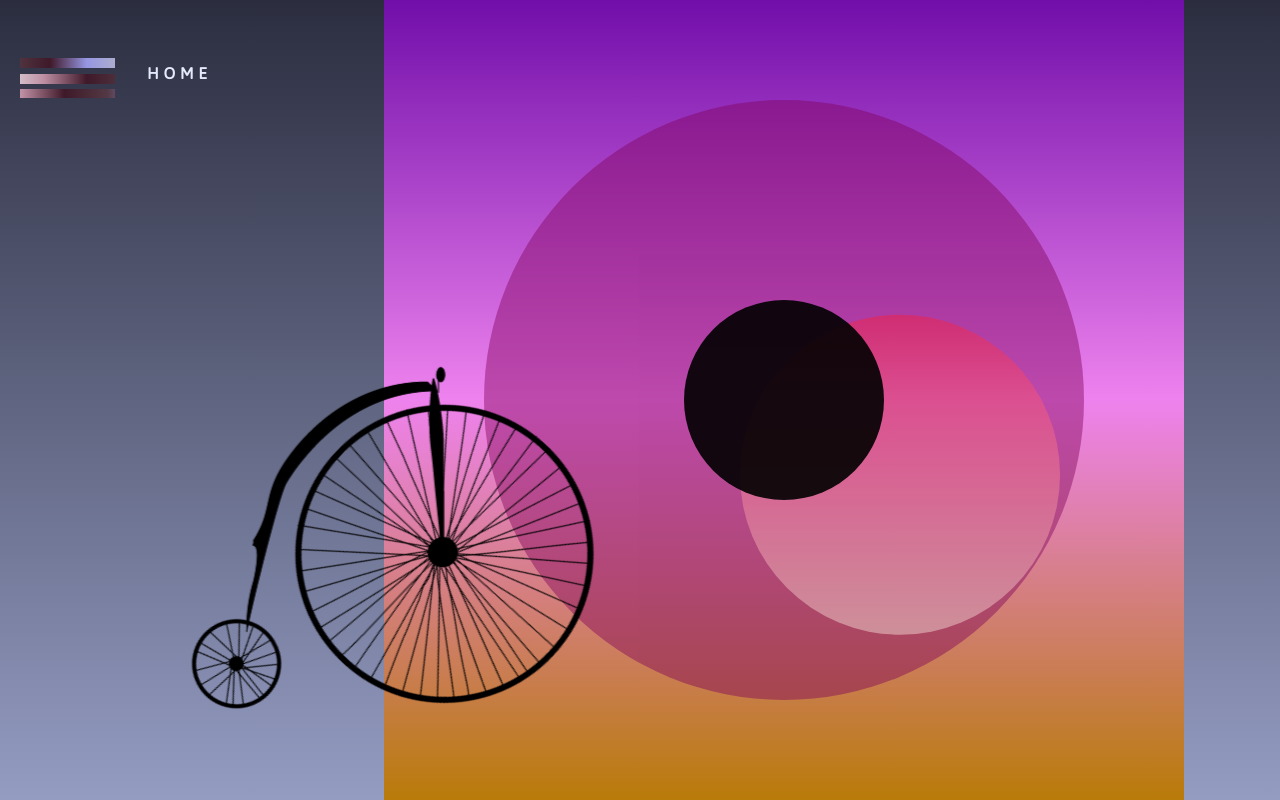
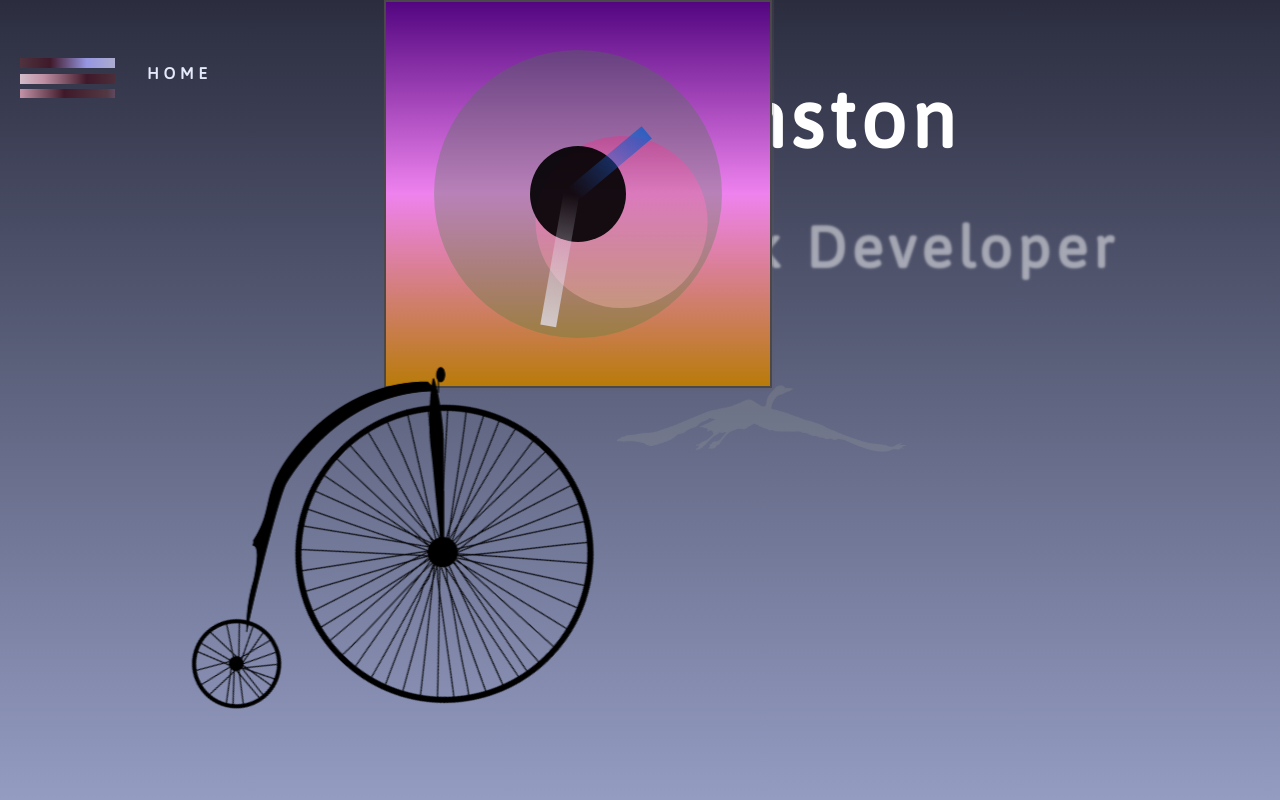
Before and after one commit to kfiddle/algorithm_poems_2023, a React (Create React App) app: page / in a window 1280 px wide. Built offline with nearby package versions, Linux system fonts and the light colour scheme; a web font is replaced by a local one.

Commit message:
clock hands

```diff
--- a/src/components/Bird/Bird.module.css
+++ b/src/components/Bird/Bird.module.css
@@ -4,4 +4,5 @@
   left: 12%;
   width: 24.5%;
   transition: 6s;
+  z-index: 5;
 }
--- a/src/components/clock/Clock.jsx
+++ b/src/components/clock/Clock.jsx
@@ -2,44 +2,45 @@ import React, { useState, useEffect } from "react";
 import styles from "./Clock.module.css";
 
 const Clock = () => {
-    const [angle, setAngle] = useState(0);
-    const [radius, setRadius] = useState(138); // Radius of the circular path
     const [positionX, setPositionX] = useState(0);
     const [positionY, setPositionY] = useState(-44);
-    const duration = 60000; // Duration in milliseconds (30 seconds)
+    const duration = 60000;
 
     useEffect(() => {
-        const startTime = Date.now();
-
-        const updatePosition = () => {
-            const elapsedTime = Date.now() - startTime;
-            const progress = elapsedTime / duration;
-            const currentAngle = progress * 360; // Angle in degrees
+        const moveClockwise = (startTime) => {
+            const currentAngle = ((Date.now() - startTime) / duration) * 360; // Angle in degrees
 
             // Calculate new position based on angle and radius
-            const newX = radius * Math.cos(currentAngle * Math.PI / 180);
-            const newY = radius * Math.sin(currentAngle * Math.PI / 180);
+            const newX = Math.cos((currentAngle * Math.PI) / 180) * 30;
+            const newY = Math.sin((currentAngle * Math.PI) / 180) * 30;
 
-            setAngle(currentAngle);
+            // setAngle(currentAngle);
             setPositionX(newX);
             setPositionY(newY);
 
-            if (elapsedTime < duration) {
-                requestAnimationFrame(updatePosition);
+            if (Date.now() - startTime < duration) {
+                requestAnimationFrame(() => moveClockwise(startTime)); // Pass startTime parameter
+            } else {
+                // setAngle(0);
+                setPositionX(0);
+                setPositionY(-44);
+                moveClockwise(Date.now());
             }
         };
 
-        updatePosition();
-
-    }, [radius, duration]);
+        moveClockwise(Date.now());
+    }, [duration]);
 
     return (
         <div className={styles.outerContainer}>
             <div className={styles.outerCircle}>
-                <div className={styles.movingCircle} style={{ transform: `translate(${positionX}px, ${positionY}px)` }} />
+                <div className={styles.movingCircle} style={{ transform: `translate(${positionX}%, ${positionY}%)` }} />
             </div>
 
-            <div className={styles.blackCenter}></div>
+            <div className={styles.blackCenter}>
+                <div className={styles.hourHand} style={{ transform: `translate(45%, 0%) rotate(${320}deg)` }}></div>
+                <div className={styles.minuteHand} style={{ transform: `translate(45%, 0%) rotate(${100}deg)` }}></div>
+            </div>
         </div>
     );
 };
--- a/src/components/clock/Clock.module.css
+++ b/src/components/clock/Clock.module.css
@@ -4,77 +4,111 @@
     justify-content: center;
     align-items: center;
     left: 30%;
-    height: 50rem;
-    width: 50rem;
-    background: linear-gradient(to bottom, rgb(113, 14, 170), violet, rgb(185, 123, 9));
+    height: 30vw;
+    width: 30vw;
+    background: linear-gradient(to bottom, rgb(83, 5, 129), violet, rgb(185, 123, 9));
+    border: solid rgb(74, 72, 72) 2px;
+    box-shadow: 1px 1px 1px 1px rgb(99, 95, 95, 0.2);
 }
 
-@keyframes colorCycle {
+@keyframes colorCycle2 {
     0% {
-        /* background-color: rgb(215, 185, 16); */
-        background-color: rgb(128, 4, 91);
+        background: violet;
+    }
+
+    12.5% {
+        background: green;
     }
 
     25% {
-        /* background-color: violet; */
-        background: linear-gradient(to bottom, rgb(206, 26, 206), rgb(161, 110, 13));
+        background: red;
+    }
+
+    37.5% {
+        background: orange;
     }
 
     50% {
-        /* background-color: rgb(25, 25, 194); */
-        background: linear-gradient(to bottom, rgb(206, 26, 206), rgb(161, 110, 13));
+        background: yellow;
+    }
 
+    62% {
+        background: green;
     }
 
     75% {
-        background: linear-gradient(to bottom, rgb(130, 7, 130), rgb(161, 110, 13));
+        background: blue;
+    }
+
+    87% {
+        background: indigo;
     }
 
     100% {
-        background-color:rgb(128, 4, 91);
+        background: violet;
     }
 }
 
+
+
 .outerCircle {
     position: relative;
-    /* Required for absolute positioning of moving circle */
     display: flex;
     justify-content: center;
     align-items: center;
     width: 75%;
     height: 75%;
     border-radius: 50%;
-    opacity: 0.7;
-    animation: colorCycle 60s linear infinite;
+    opacity: 0.3;
+    animation: colorCycle2 60s linear infinite;
+}
 
-}
+
 
 .blackCenter {
     position: absolute;
     top: 50%;
-    /* Adjust if needed */
     left: 50%;
-    /* Adjust if needed */
     transform: translate(-50%, -50%);
     width: 25%;
     height: 25%;
     border-radius: 50%;
+    display: flex;
+    justify-content: center;
+    align-items: center;
     background: black;
     opacity: 0.9;
     z-index: 1;
-    /* Ensure the black circle is above the moving circle */
 }
 
 .movingCircle {
     /* position: absolute;
     right: 0;
     bottom: 0%;  */
-    width: 20rem;
+    width: 60%;
     /* Adjust size as needed */
-    height: 20rem;
+    height: 60%;
     /* Adjust size as needed */
     border-radius: 50%;
-    background: linear-gradient(red, white);
-    opacity: 0.5;
+    background: linear-gradient(rgb(246, 3, 3), white);
+    opacity: 0.6;
     z-index: 2;
 }
+
+.hourHand {
+    position: absolute;
+    width: 100%;
+    height: 1rem;
+    background: linear-gradient(to right, transparent, rgb(8, 93, 205));
+    opacity: 0.8;
+    transform-origin: 0% 50%;
+}
+
+.minuteHand {
+    position: absolute;
+    width: 140%;
+    height: 1rem;
+    background: linear-gradient(to right, transparent, lavender);
+    opacity: 0.8;
+    transform-origin: 0% 50%;
+}
```
